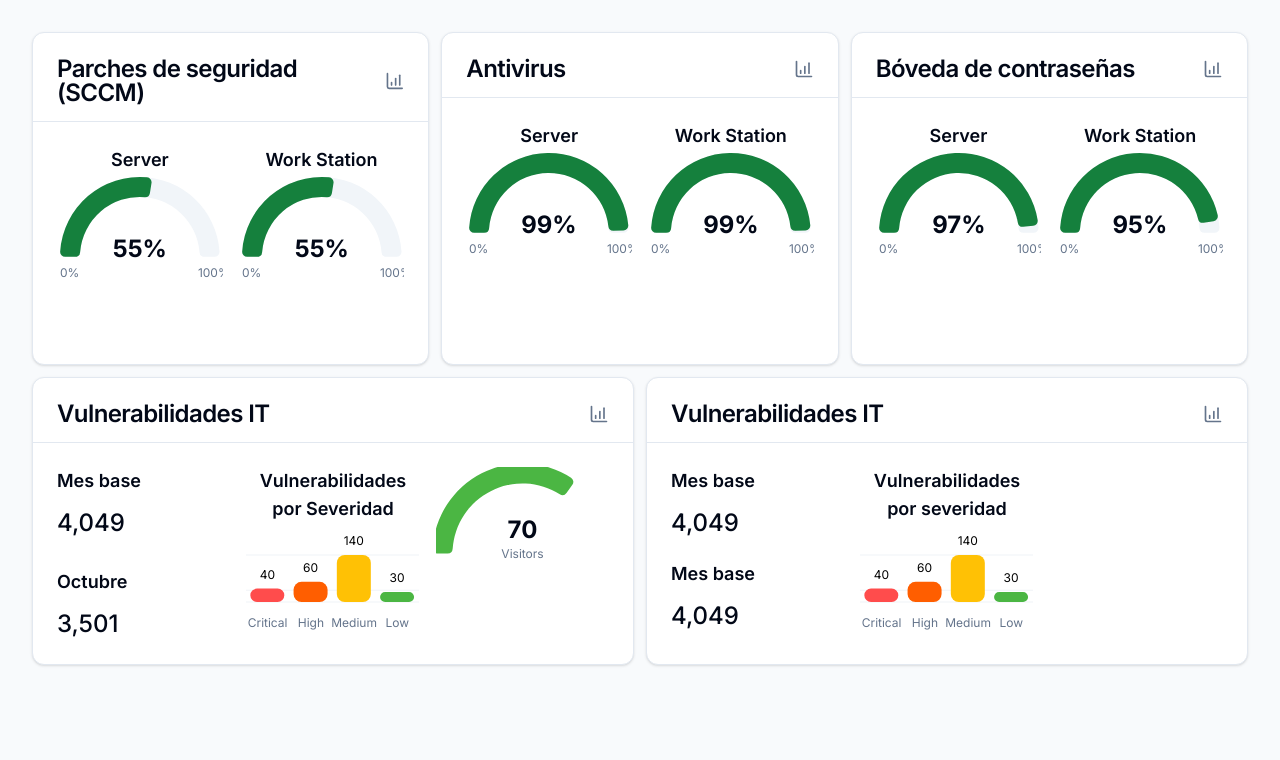
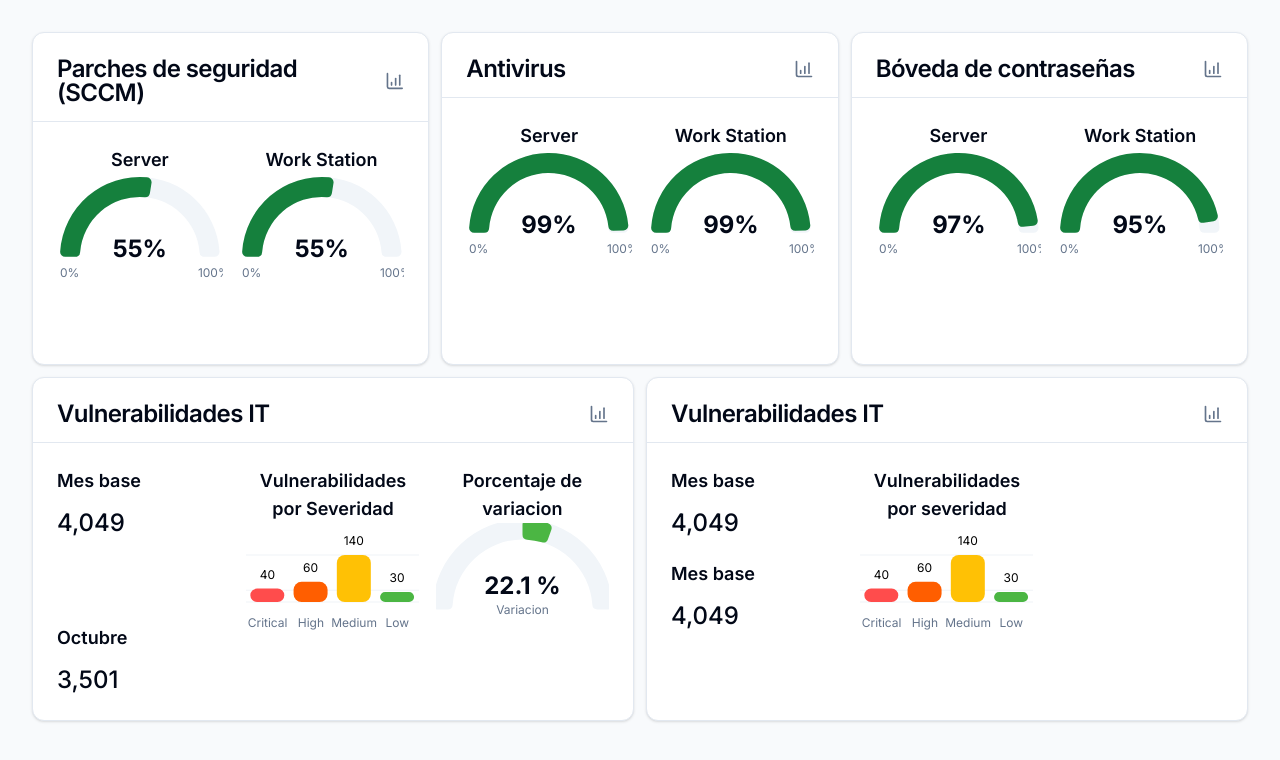
Before and after one commit to redBaron23/sentry, a Next.js app: page / in a window 1280 px wide. Shown: the top 760 px of the page. Built offline with nearby package versions, Linux system fonts and the light colour scheme.

Commit message:
variation component

```diff
--- a/src/app/globals.css
+++ b/src/app/globals.css
@@ -71,6 +71,8 @@
     --chart-high: 22 100% 50%;
     --chart-medium: 45 100% 51%;
     --chart-low: 116 46% 49%;
+    --chart-variation-positive: 116 46% 49%;
+    --chart-variation-negative: 22 100% 50%;
     --radius: 0.5rem;
   }
   .dark {
--- a/src/app/page.tsx
+++ b/src/app/page.tsx
@@ -66,7 +66,7 @@ export default function Home() {
             </div>
 
             <BarChart title="Vulnerabilidades por Severidad" />
-            <VariationChart />
+            <VariationChart value={22.1} title="Porcentaje de variacion" />
           </CardContent>
         </Card>
         <Card>
--- a/src/components/atoms/charts/variation-chart.tsx
+++ b/src/components/atoms/charts/variation-chart.tsx
@@ -15,21 +15,28 @@ import {
   ChartTooltipContent,
 } from "@/components/ui/chart";
 
-export const description = "A radial chart with stacked sections";
+interface Props {
+  value: number;
+  title: string;
+}
 
-const chartData = [{ desktop: 70 }];
+export function VariationChart({ title, value }) {
+  const chartData = [{ variation: value }];
+
+  const porcentualVariation = value / 100;
+  const currentBackgroundColor =
+    value >= 0 ? "variation-positive" : "variation-negative";
 
   const chartConfig = {
-  desktop: {
-    label: "Desktop",
-    color: "hsl(var(--chart-low))",
+    variation: {
+      label: "variation",
+      color: `hsl(var(--chart-${currentBackgroundColor}))`,
     },
   } satisfies ChartConfig;
 
-export function VariationChart() {
-  const totalVisitors = chartData[0].desktop;
-
   return (
+    <div className="flex flex-col w-full text-center">
+      {title && <h6>{title}</h6>}
       <ChartContainer
         config={chartConfig}
         className="mx-auto aspect-square w-full max-w-[250px]"
@@ -43,7 +50,7 @@ export function VariationChart() {
         >
           <PolarAngleAxis
             type="number"
-          domain={[0, 100]}
+            domain={[-100, 100]}
             angleAxisId={0}
             tick={false}
           />
@@ -68,14 +75,14 @@ export function VariationChart() {
                         y={(viewBox.cy || 0) - 16}
                         className="fill-foreground text-2xl font-bold"
                       >
-                      {totalVisitors.toLocaleString()}
+                        {value} %
                       </tspan>
                       <tspan
                         x={viewBox.cx}
                         y={(viewBox.cy || 0) + 4}
                         className="fill-muted-foreground"
                       >
-                      Visitors
+                        Variacion
                       </tspan>
                     </text>
                   );
@@ -84,13 +91,15 @@ export function VariationChart() {
             />
           </PolarRadiusAxis>
           <RadialBar
-          dataKey="desktop"
+            background
+            dataKey="variation"
             stackId="a"
             cornerRadius={5}
-          fill="var(--color-desktop)"
+            fill="var(--color-variation)"
             className="stroke-transparent stroke-2"
           />
         </RadialBarChart>
       </ChartContainer>
+    </div>
   );
 }
```
Lines whose indentation alone changed are shown as unchanged.
